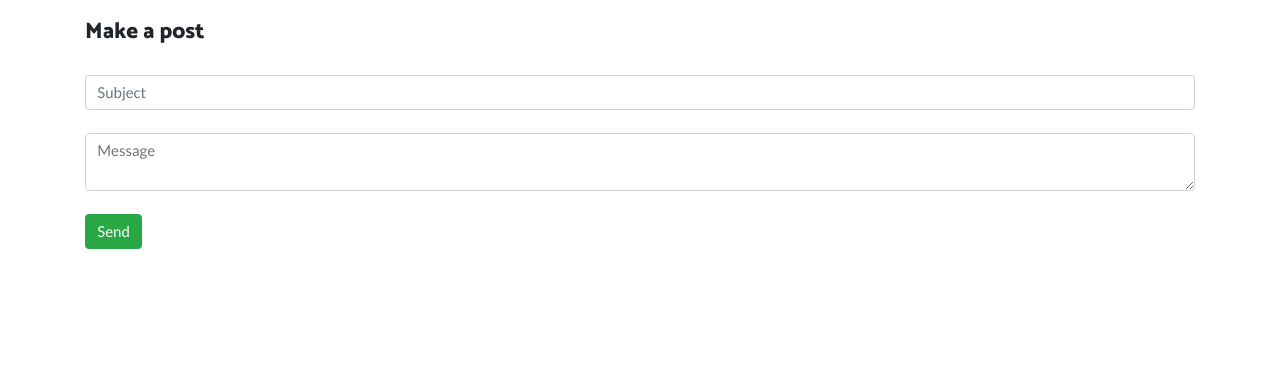
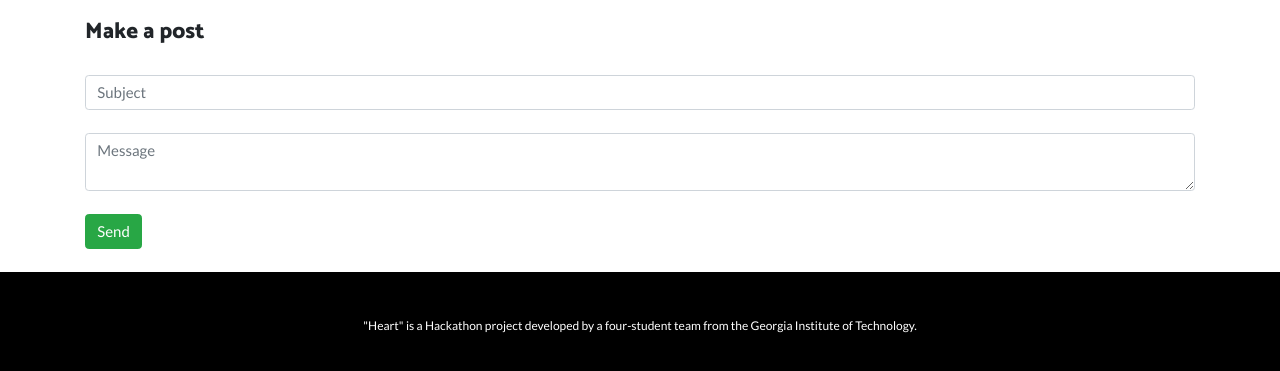
Before and after one commit to Jason27chan/Heart, a website: page forum.html in a window 1280 px wide. Shown: the part 663-1034 px from the top of the page. Before the commit the page ends 912 px from the top, so only its background shows below. Drawn offline with nearby package versions, Linux system fonts and the light colour scheme; no server answers.

Commit message:
added footer to forum

```diff
--- a/forum.html
+++ b/forum.html
@@ -156,6 +156,15 @@
       </div>
     </section>
 
+    <br>
+    <!-- Footer -->
+    <footer class="py-5 bg-black">
+      <div class="container">
+        <p class="m-0 text-center text-white small">"Heart" is a Hackathon project developed by a four-student team from the Georgia Institute of Technology.</p>
+      </div>
+      <!-- /.container -->
+    </footer>
+
   </body>
   <script src="vendor/jquery/jquery.min.js"></script>
     <script src="vendor/bootstrap/js/bootstrap.bundle.min.js"></script>
```
